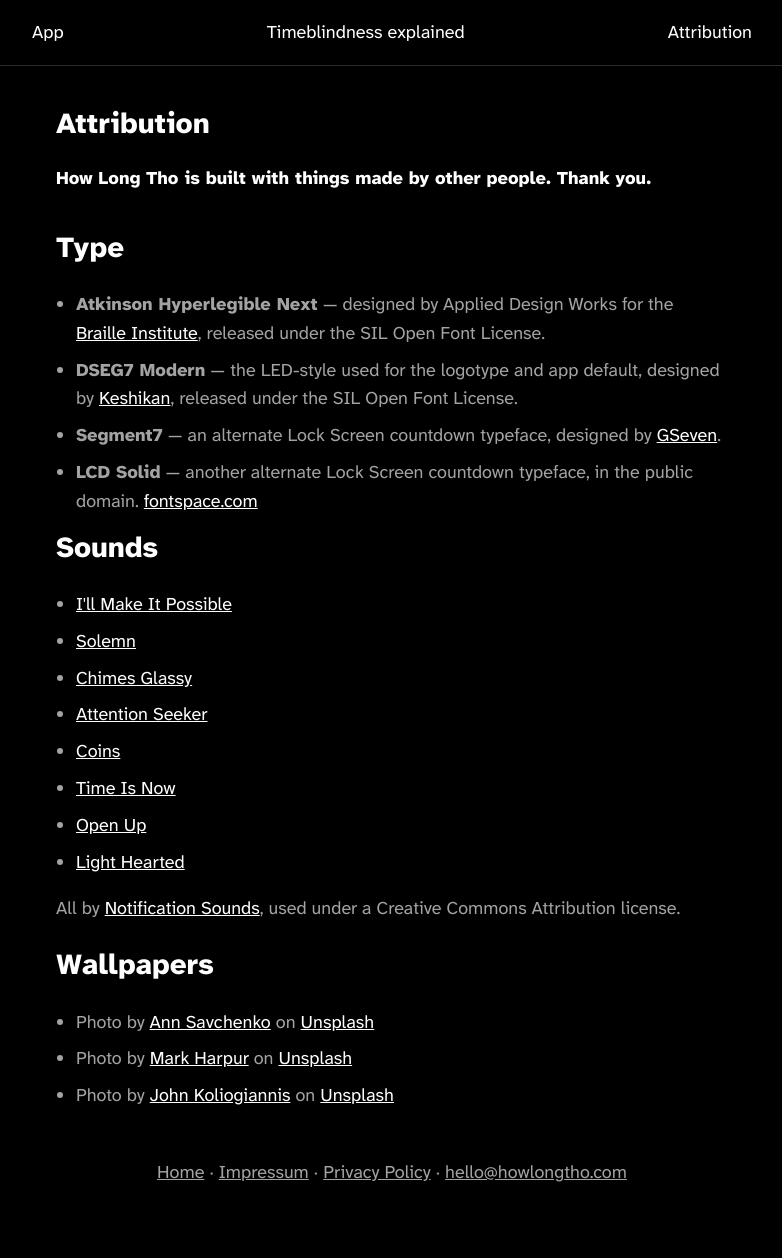
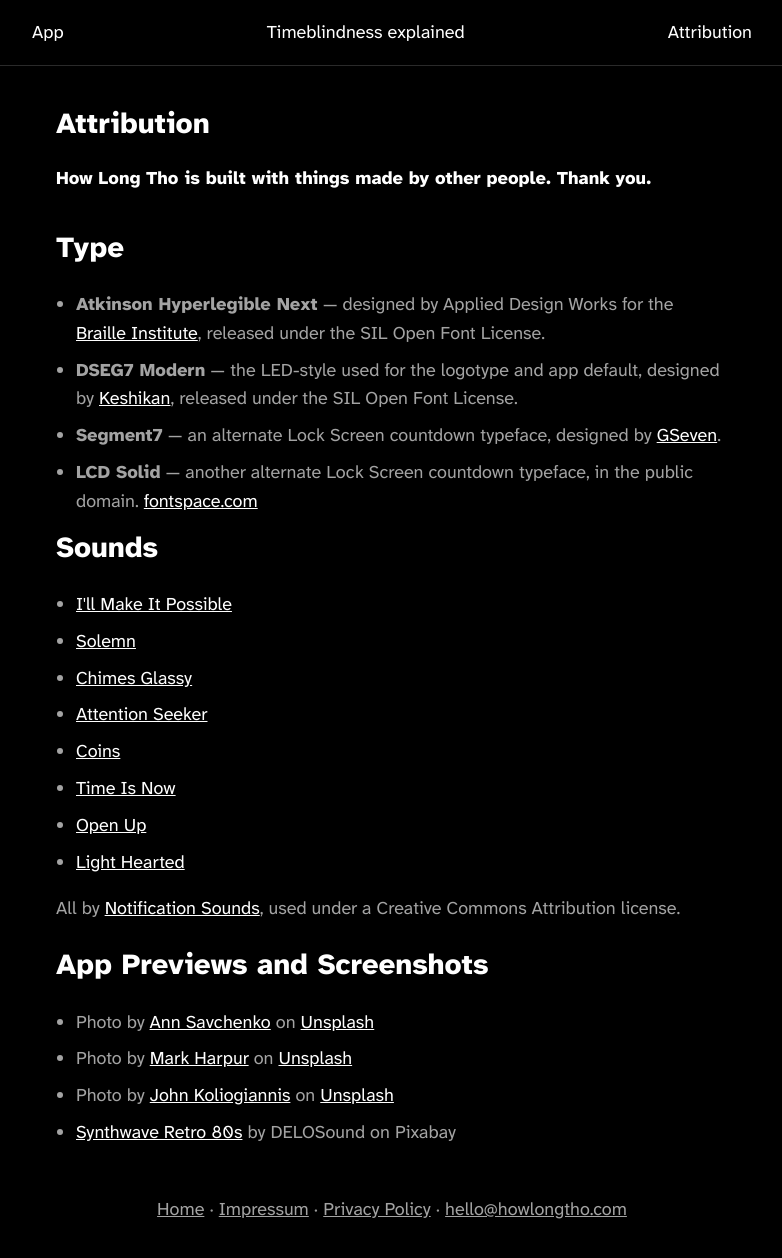
Before and after one commit to afknapping/howlongtho-website, a Jekyll site: the page built from attribution.md, in a window 1280 px wide and 1287 px high. Shown: the top 1258 px of the window, without its empty margins (248-1030 px from the left). Built offline with Jekyll 4.4.1, drawn with Linux system fonts in a browser that asks for light colours.

Commit message:
Rename Wallpapers section to App Previews and Screenshots, credit music track
Co-Authored-By: Claude Sonnet 5 <noreply@anthropic.com>

```diff
--- a/attribution.md
+++ b/attribution.md
@@ -25,9 +25,10 @@ description: "Sources and credits for the type, sounds, and wallpapers used in H
 <li><a href="https://notificationsounds.com/free-jingles-and-logos/light-hearted-message-tone">Light Hearted</a></li>
 </ul>
 <p>All by <a href="https://notificationsounds.com/">Notification Sounds</a>, used under a Creative Commons Attribution license.</p>
-<h2 class="fs-medium">Wallpapers</h2>
+<h2 class="fs-medium">App Previews and Screenshots</h2>
 <ul class="plain-list">
 <li>Photo by <a href="https://unsplash.com/@emulsio">Ann Savchenko</a> on <a href="https://unsplash.com/photos/yOQntxCp0r0">Unsplash</a></li>
 <li>Photo by <a href="https://unsplash.com/@luckybeanz">Mark Harpur</a> on <a href="https://unsplash.com/photos/K2s_YE031CA">Unsplash</a></li>
 <li>Photo by <a href="https://unsplash.com/@johnkoliogiannis">John Koliogiannis</a> on <a href="https://unsplash.com/photos/D0IMqqJ6uTk">Unsplash</a></li>
+<li><a href="https://pixabay.com/music/synthwave-synthwave-retro-80s-321106/">Synthwave Retro 80s</a> by DELOSound on Pixabay</li>
 </ul>
```
